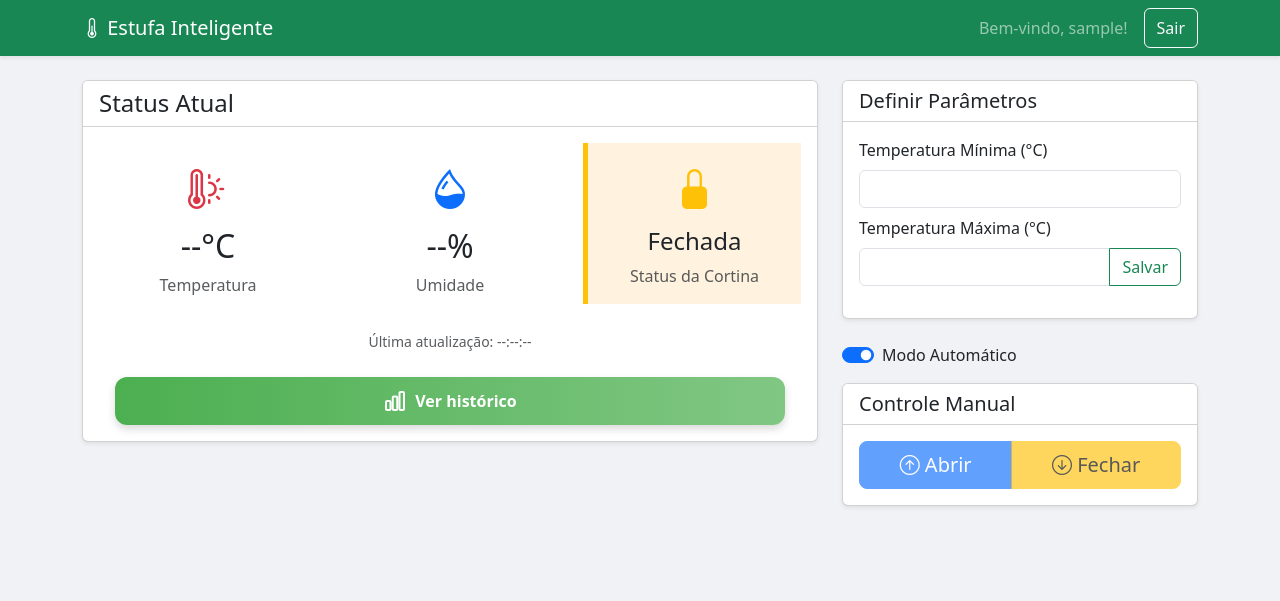
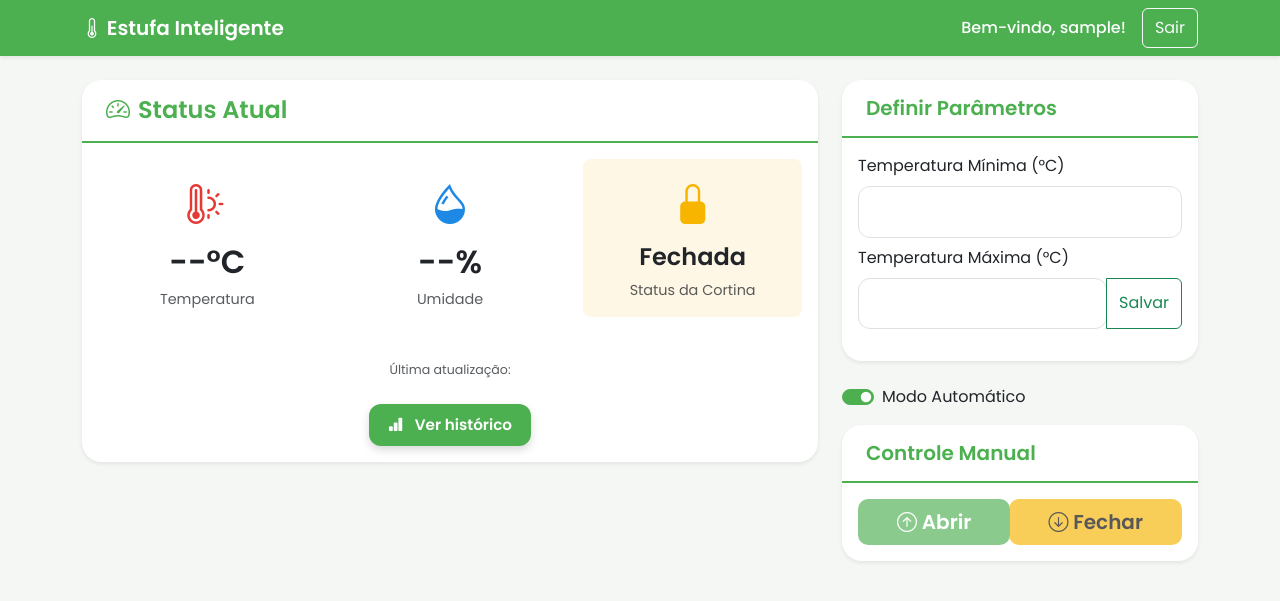
Before and after one commit to TauaniPires/greenhouse, a Django app: page /dashboard/ in a window 1280 px wide. Shown: the top 601 px of the page. Run offline with Django 5.2, Linux system fonts and the light colour scheme; the visitor is signed in with stand-in values (Sample User, id 1); data comes from the database, SQL or seed files in the repository; data that the repository does not hold is empty.

Commit message:
aprimora layout e usabilidade das páginas

```diff
--- /dev/null
+++ b/greenhouse/static/css/style.css
@@ -0,0 +1,77 @@
+/* === ESTILOS GLOBAIS === */
+
+/* Paleta de cores principal */
+:root {
+  --cor-primaria: #4caf50;
+  --cor-primaria-hover: #45a049;
+  --cor-aviso: #f7b500;
+  --cor-temperatura: #e53935;
+  --cor-umidade: #1e88e5;
+  --cor-fundo: #f5f7f5;
+  --cor-borda: #e0e0e0;
+}
+
+/* Corpo padrão */
+body {
+  font-family: "Poppins", sans-serif;
+  background-color: var(--cor-fundo) !important;
+}
+
+/* Navbar */
+.navbar {
+  background-color: var(--cor-primaria) !important;
+}
+
+.navbar-brand {
+  font-weight: 600;
+}
+
+.navbar-text {
+  font-size: 1rem;
+  font-weight: 500;
+  color: #ffffff !important;
+}
+
+/* Botões padrão */
+.btn-primary {
+  background-color: var(--cor-primaria) !important;
+  border: none !important;
+  border-radius: 10px !important;
+  font-weight: 600;
+}
+
+.btn-primary:hover {
+  background-color: var(--cor-primaria-hover) !important;
+}
+
+.btn-warning {
+  background-color: var(--cor-aviso) !important;
+  border: none !important;
+  border-radius: 10px !important;
+  font-weight: 600;
+}
+
+/* Formulários */
+.form-control {
+  border-radius: 12px !important;
+  border: 1px solid var(--cor-borda) !important;
+  padding: 0.8rem 1rem;
+}
+
+.form-control:focus {
+  border-color: var(--cor-primaria) !important;
+  box-shadow: 0 0 0 0.15rem rgba(75, 145, 42, 0.25) !important;
+}
+
+/* Ícones */
+.text-temperatura {
+  color: var(--cor-temperatura) !important;
+}
+
+.text-umidade {
+  color: var(--cor-umidade) !important;
+}
+
+.text-aviso {
+  color: var(--cor-aviso) !important;
+}
--- a/greenhouse/templates/base.html
+++ b/greenhouse/templates/base.html
@@ -1,9 +1,15 @@
 <!DOCTYPE html>
 <html lang="pt-br">
   <head>
-    <meta charset="utf-g" />
+    <meta charset="utf-8" />
     <meta name="viewport" content="width=device-width, initial-scale=1" />
     <title>Estufa Inteligente</title>
+
+    <!-- Fonte e Bootstrap -->
+    <link
+      href="https://fonts.googleapis.com/css2?family=Poppins:wght@400;500;600&display=swap"
+      rel="stylesheet"
+    />
     <link
       href="https://cdn.jsdelivr.net/npm/bootstrap@5.3.3/dist/css/bootstrap.min.css"
       rel="stylesheet"
@@ -12,33 +18,20 @@
       rel="stylesheet"
       href="https://cdn.jsdelivr.net/npm/bootstrap-icons@1.11.3/font/bootstrap-icons.min.css"
     />
-    <style>
-      body {
-        background-color: #f0f2f5;
-      }
-      .status-card {
-        transition: all 0.3s ease;
-      }
-      .status-card.open {
-        background-color: #e9f5ff;
-        border-left: 5px solid #0d6efd;
-      }
-      .status-card.closed {
-        background-color: #fff3e0;
-        border-left: 5px solid #ffc107;
-      }
-    </style>
+
+    {% load static %}
+    <link rel="stylesheet" href="{% static 'css/style.css' %}" />
   </head>
+
   <body>
+    <!-- Navbar -->
     <nav class="navbar navbar-expand-lg navbar-dark bg-success shadow-sm">
       <div class="container">
-        <a class="navbar-brand" href="#"
-          ><i class="bi bi-thermometer-half"></i> Estufa Inteligente</a
-        >
+        <a class="navbar-brand" href="#">
+          <i class="bi bi-thermometer-half"></i> Estufa Inteligente
+        </a>
         <div class="d-flex">
-          <span class="navbar-text me-3">
-            Bem-vindo, {{ user.username }}!
-          </span>
+          <span class="navbar-text me-3">Bem-vindo, {{ user.username }}!</span>
           <form action="{% url 'logout' %}" method="post" class="d-flex">
             {% csrf_token %}
             <button type="submit" class="btn btn-outline-light">Sair</button>
--- a/greenhouse/templates/dashboard.html
+++ b/greenhouse/templates/dashboard.html
@@ -2,87 +2,201 @@
 <div class="row g-4">
   <div class="col-lg-8">
     <div class="card shadow-sm mb-4">
-      <div class="card-header bg-white">
-        <h4 class="mb-0">Status Atual</h4>
+      <div class="card-header bg-white border-0 d-flex align-items-center">
+        <h4 class="mb-0">
+          <i class="bi bi-speedometer2 me-2"></i>Status Atual
+        </h4>
       </div>
+
       <div class="card-body">
         <div class="row text-center">
-          <div class="col-md-4">
+          <div class="col-md-4 mb-3">
             <div class="p-3">
-              <i class="bi bi-thermometer-sun fs-1 text-danger"></i>
-              <h2 class="mt-2"><span id="temp-display">--</span>°C</h2>
+              <i class="bi bi-thermometer-sun fs-1 text-temperatura"></i>
+              <h2 class="mt-2 fw-semibold text-dark">
+                <span id="temp-display">--</span>°C
+              </h2>
               <p class="text-muted mb-0">Temperatura</p>
             </div>
           </div>
-          <div class="col-md-4">
+
+          <div class="col-md-4 mb-3">
             <div class="p-3">
-              <i class="bi bi-droplet-half fs-1 text-primary"></i>
-              <h2 class="mt-2"><span id="humidity-display">--</span>%</h2>
+              <i class="bi bi-droplet-half fs-1 text-umidade"></i>
+              <h2 class="mt-2 fw-semibold text-dark">
+                <span id="humidity-display">--</span>%
+              </h2>
               <p class="text-muted mb-0">Umidade</p>
             </div>
           </div>
-          <div class="col-md-4">
-            <div class="p-3 status-card" id="curtain-status-card">
-              <i id="curtain-icon" class="fs-1"></i>
-              <h4 class="mt-2" id="curtain-status-text">--</h4>
+
+          <div class="col-md-4 mb-3">
+            <div class="p-3 status-card rounded-3" id="curtain-status-card">
+              <i id="curtain-icon" class="fs-1 text-aviso"></i>
+              <h4 class="mt-2 fw-semibold" id="curtain-status-text">--</h4>
               <p class="text-muted mb-0">Status da Cortina</p>
             </div>
           </div>
         </div>
+
         <div class="text-center text-muted mt-3">
-          <small
-            >Última atualização: <span id="last-update">--:--:--</span></small
-          >
+          <small>Última atualização: <span id="last-update"></span></small>
         </div>
 
-        <div class="mt-4 px-3">
+        <div class="mt-4 text-center">
           <a href="/historico" class="botao-historico">
-            <svg
-              xmlns="http://www.w3.org/2000/svg"
-              fill="none"
-              viewBox="0 0 24 24"
-              stroke-width="2"
-              stroke="currentColor"
-              class="icone"
-            >
-              <path
-                stroke-linecap="round"
-                stroke-linejoin="round"
-                d="M3 13.125C3 12.504 3.504 12 4.125 12h2.25c.621 0 1.125.504 1.125 1.125v6.75C7.5 20.496 6.996 21 6.375 21h-2.25A1.125 1.125 0 013 19.875v-6.75zM9.75 8.625c0-.621.504-1.125 1.125-1.125h2.25c.621 0 1.125.504 1.125 1.125v11.25c0 .621-.504 1.125-1.125 1.125h-2.25a1.125 1.125 0 01-1.125-1.125V8.625zM16.5 4.125c0-.621.504-1.125 1.125-1.125h2.25C20.496 3 21 3.504 21 4.125v15.75c0 .621-.504 1.125-1.125 1.125h-2.25a1.125 1.125 0 01-1.125-1.125V4.125z"
-              />
-            </svg>
-            <span>Ver histórico</span>
+            <i class="bi bi-bar-chart-fill me-2"></i> Ver histórico
           </a>
 
           <style>
+            /* === PALETA DE CORES === */
+            :root {
+              --cor-primaria: #4caf50; /* Verde principal */
+              --cor-primaria-hover: #45a049; /* Verde mais escuro para hover */
+              --cor-aviso: #f7b500; /* Amarelo/Laranja para botões de ação */
+              --cor-temperatura: #e53935; /* Vermelho para ícone de temperatura */
+              --cor-umidade: #1e88e5; /* Azul para ícone de umidade */
+
+              --cor-fundo: #f5f7f5;
+              --cor-fundo-card: #ffffff;
+              --cor-fundo-aberto: #e6f7ee; /* Fundo do card de status "Aberta" */
+              --cor-fundo-fechado: #fff7e6; /* Fundo do card de status "Fechada" */
+              --cor-borda: #e0e0e0;
+            }
+            /* ======================================= */
+            /* === ÍCONES COM CORES DA PALETA === */
+            .text-temperatura {
+              color: var(--cor-temperatura) !important;
+            }
+            .text-umidade {
+              color: var(--cor-umidade) !important;
+            }
+            .text-aviso {
+              color: var(--cor-aviso) !important;
+            }
+
+            /* === CARDS === */
+            .card {
+              border: none !important;
+              border-radius: 20px !important;
+              box-shadow: 0 4px 12px rgba(0, 0, 0, 0.08);
+              transition: transform 0.2s ease, box-shadow 0.2s ease;
+            }
+
+            .card:hover {
+              transform: translateY(-3px);
+              box-shadow: 0 8px 16px rgba(0, 0, 0, 0.15);
+            }
+
+            .card-header {
+              border-bottom: 2px solid var(--cor-primaria) !important;
+              border-radius: 20px 20px 0 0 !important;
+              background: var(--cor-fundo-card) !important;
+              padding: 1rem 1.5rem;
+            }
+
+            .card-header h4,
+            .card-header h5 {
+              color: var(--cor-primaria);
+              font-weight: 600;
+              margin: 0;
+            }
+
+            /* === STATUS CARDS (temperatura, umidade, cortina) === */
+            .status-card {
+              background: #f8fdf8;
+              border-radius: 15px;
+              padding: 1rem;
+              transition: background 0.3s;
+            }
+
+            .status-card.open {
+              background: var(--cor-fundo-aberto);
+            }
+
+            .status-card.closed {
+              background: var(--cor-fundo-fechado);
+            }
+
+            /* === BOTÕES === */
+            .btn-success,
+            .btn-primary,
+            .btn-warning {
+              border: none;
+              border-radius: 10px !important;
+              font-weight: 600;
+            }
+            .btn-primary {
+              background-color: var(--cor-primaria) !important;
+            }
+
+            .btn-primary:hover {
+              background-color: var(--cor-primaria-hover) !important;
+            }
+
+            .btn-warning {
+              background-color: var(--cor-aviso) !important;
+            }
+
+            /* ===FORMULÁRIOS === */
+            .form-control {
+              border-radius: 12px !important;
+              border: 1px solid var(--cor-borda) !important;
+              padding: 0.8rem 1rem;
+              transition: border-color 0.2s, box-shadow 0.2s;
+            }
+
+            .form-control:focus {
+              border-color: var(--cor-primaria) !important;
+              box-shadow: 0 0 0 0.15rem rgba(75, 145, 42, 0.25) !important;
+            }
+
+            /* === SWITCH === */
+            .form-check-input:checked {
+              background-color: var(--cor-primaria) !important;
+              border-color: var(--cor-primaria) !important;
+            }
+
+            /* === HISTÓRICO === */
             .botao-historico {
-              display: flex; /* Garante que o item seja um bloco flexível */
-              justify-content: center; /* Centraliza o ícone e o texto */
-              width: 100%; /* Faz o botão ocupar 100% da largura do container */
+              display: inline-flex;
+              justify-content: center;
               align-items: center;
-              gap: 0.5rem;
-              background: linear-gradient(90deg, #4caf50, #81c784);
-              color: white;
+              gap: 0.6rem;
+              background-color: var(--cor-primaria);
+              color: white !important;
               font-weight: 600;
-              padding: 0.75rem 1.25rem;
+              padding: 0.6rem 1.2rem;
+              font-size: 0.95rem;
               border-radius: 12px;
               text-decoration: none;
               box-shadow: 0 4px 8px rgba(0, 0, 0, 0.15);
-              transition: transform 0.2s ease, box-shadow 0.2s ease;
+              transition: all 0.2s ease;
+              margin: 0 auto;
+              display: block;
+              width: fit-content;
             }
 
             .botao-historico:hover {
+              background-color: var(--cor-primaria-hover);
               transform: translateY(-2px);
-              box-shadow: 0 6px 12px rgba(0, 0, 0, 0.2);
+              box-shadow: 0 6px 12px rgba(0, 0, 0, 0.25);
             }
 
-            .icone {
-              width: 24px;
-              height: 24px;
+            /* === TÍTULOS GERAIS === */
+            h4,
+            h5 {
+              font-weight: 600;
             }
-            #params-form:has(input:disabled) {
-              opacity: 0.6;
-              pointer-events: none;
+
+            /* === TEXTO DE STATUS === */
+            .text-muted {
+              font-size: 0.9rem;
+            }
+
+            /* === ÍCONES GRANDES === */
+            .fs-1 {
+              font-size: 2.5rem !important;
             }
           </style>
         </div>
@@ -139,7 +253,6 @@
         endif
         %}
         onchange="toggleAutomaticMode(this.checked)"
-        onchange="toggleAutomaticMode(this.checked)"
       />
       <label class="form-check-label" for="autoModeSwitch">
         Modo Automático
@@ -192,7 +305,7 @@
             latest.humidity.toFixed(1);
           document.getElementById("last-update").textContent = new Date(
             latest.timestamp
-          ).toLocaleTimeString();
+          ).toLocaleString();
         }
 
         const statusCard = document.getElementById("curtain-status-card");
@@ -201,12 +314,12 @@
 
         if (data.curtain_is_open) {
           statusText.textContent = "Aberta";
-          statusIcon.className = "bi bi-unlock-fill fs-1 text-primary";
+          statusIcon.className = "bi bi-unlock-fill fs-1 text-umidade";
           statusCard.classList.remove("closed");
           statusCard.classList.add("open");
         } else {
           statusText.textContent = "Fechada";
-          statusIcon.className = "bi bi-lock-fill fs-1 text-warning";
+          statusIcon.className = "bi bi-lock-fill fs-1 text-aviso";
           statusCard.classList.remove("open");
           statusCard.classList.add("closed");
         }
@@ -240,9 +353,9 @@
           );
           updateStatus(); // Atualiza o dashboard imediatamente
           updateManualButtonsState();
-          setInterval(updateStatus, 5000);
         });
     });
+
   function toggleAutomaticMode(isAutomatic) {
     fetch("{% url 'toggle_automatic_mode' %}", {
       method: "POST",
@@ -260,7 +373,7 @@
             : "Modo manual ativado",
           "success"
         );
-        updateInterfaceState(); // <-- Atualiza tudo com uma única função
+        updateInterfaceState();
       })
       .catch(() => showToast("Erro ao alternar o modo", "danger"));
   }
```
Also changed, not shown: greenhouse/templates/historico.html (+62 -37 lines), greenhouse/templates/login.html (+160 -66 lines), greenhouse/static/img/greenhouse.jpg (added).
